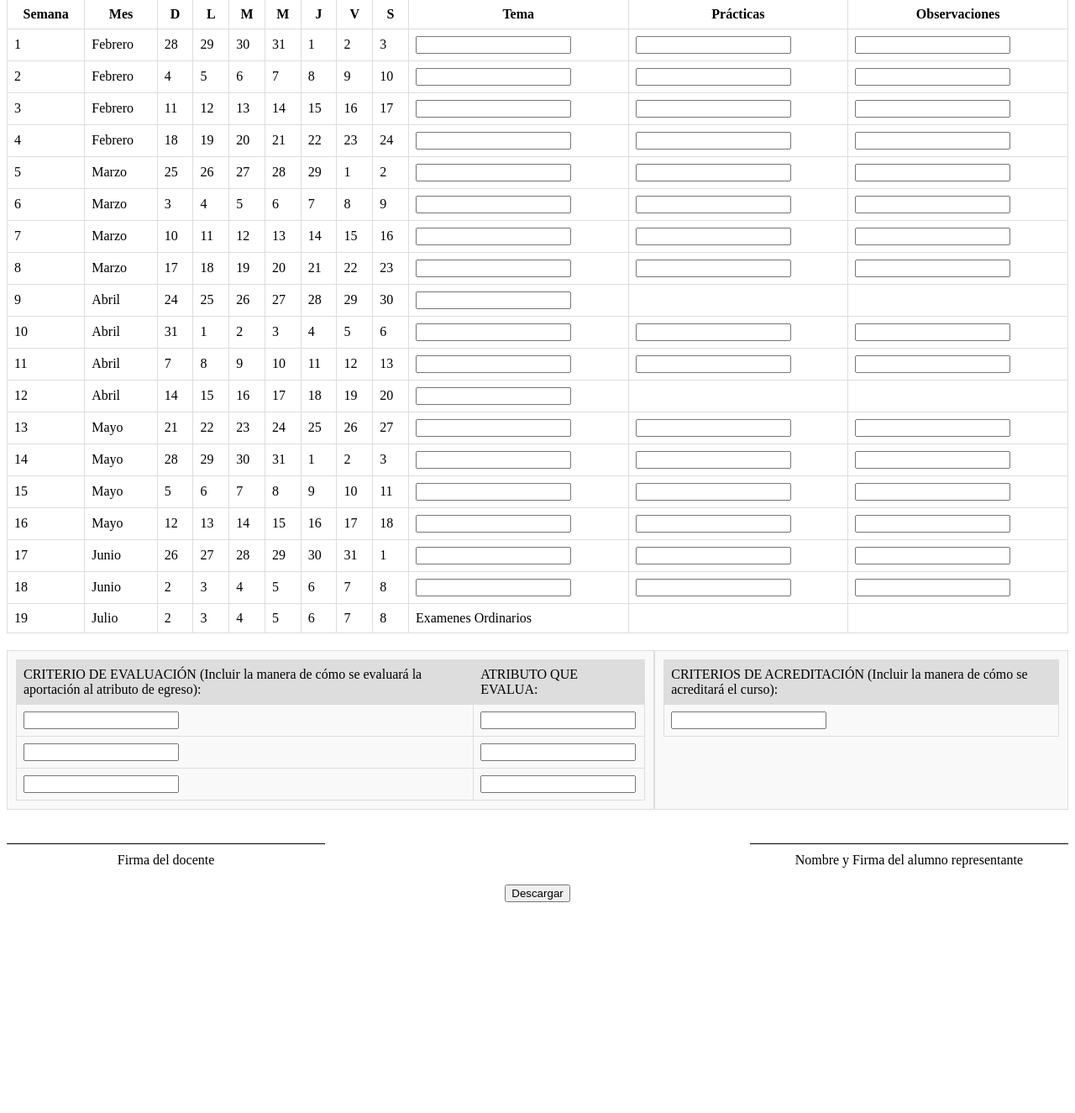
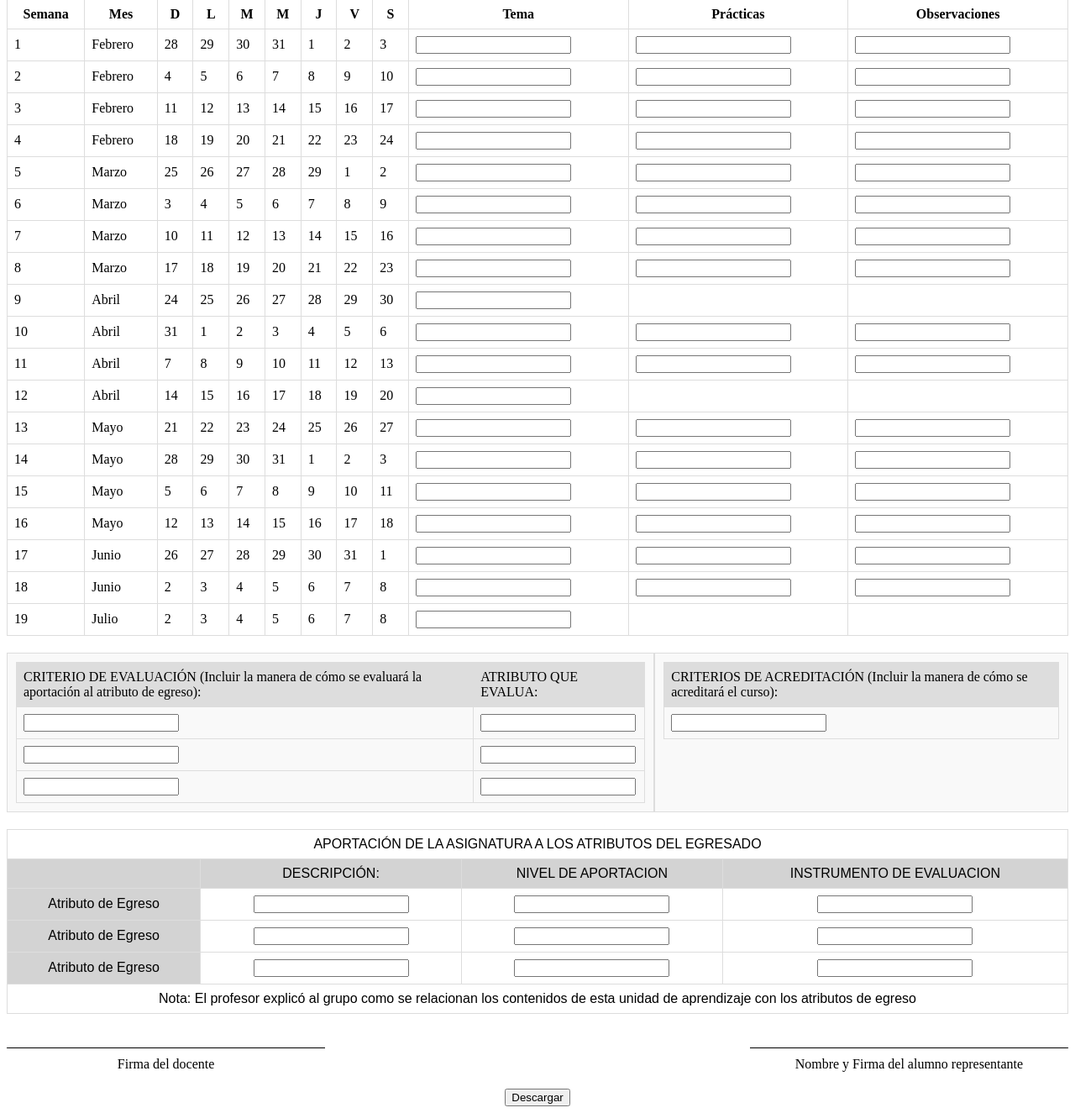
Before and after one commit to xXIcebeakXx/sistema_encuadres, a PHP site: page /template_ingenieria.php in a window 1280 px wide. Shown: the part 291-1616 px from the top of the page at 84% size. Before the commit the page ends 1365 px from the top, so only its background shows below. Run offline with PHP 8.4, Linux system fonts and the light colour scheme; data comes from the database, SQL or seed files in the repository.

Commit message:
Add files via upload

```diff
--- a/miversion/template_ingenieria.php
+++ b/miversion/template_ingenieria.php
@@ -498,7 +498,7 @@ $mat = $materia ? $materia->rowCount() : 0;
                     <td>6</td>
                     <td>7</td>
                     <td>8</td>
-                    <td>Examenes Ordinarios</td>
+                    <td><input type="text" name="block3" required></td>
                     <td></td>
                     <td></td>
                 </tr>
@@ -537,12 +537,44 @@ $mat = $materia ? $materia->rowCount() : 0;
             </div>
         </div>
     </div>
+    <table class="extra-table">
+        <tr>
+            <td colspan="4">APORTACIÓN DE LA ASIGNATURA A LOS ATRIBUTOS DEL EGRESADO</td>
+        </tr>
+        <tr>
+            <td class="highlight2"></td>
+            <td class="highlight2">DESCRIPCIÓN:</td>
+            <td class="highlight2">NIVEL DE APORTACION</td>
+            <td class="highlight2">INSTRUMENTO DE EVALUACION</td>
+        </tr>
+        <tr>
+            <td class="highlight2">Atributo de Egreso</td>
+            <td><input type="text" name="descripcion_1" required></td>
+            <td><input type="text" name="nivel_1" required></td>
+            <td><input type="text" name="instrumento_1" required></td>
+        </tr>
+        <tr>
+            <td class="highlight2">Atributo de Egreso</td>
+            <td><input type="text" name="descripcion_2" required></td>
+            <td><input type="text" name="nivel_2" required></td>
+            <td><input type="text" name="instrumento_2" required></td>
+        </tr>
+        <tr>
+            <td class="highlight2">Atributo de Egreso</td>
+            <td><input type="text" name="descripcion_3" required></td>
+            <td><input type="text" name="nivel_3" required></td>
+            <td><input type="text" name="instrumento_3" required></td>
+        </tr>
+        <tr>
+            <td colspan="4">Nota: El profesor explicó al grupo como se relacionan los contenidos de esta unidad de aprendizaje con los atributos de egreso</td>
+        </tr>
+    </table>
     <div class="firma-container">
         <div class="firma-box">Firma del docente</div>
         <div class="firma-box">Nombre y Firma del alumno representante</div>
     </div>
     <div class="boton-container">
-        <a href="pdfgen2.php">
+        <a href="pdfgen.php">
         <button>Descargar</button>
          </a>
     </div>
```
